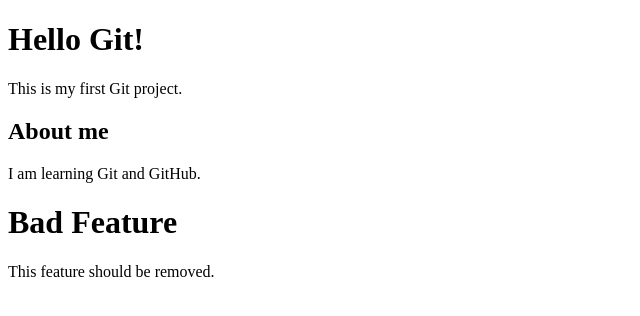
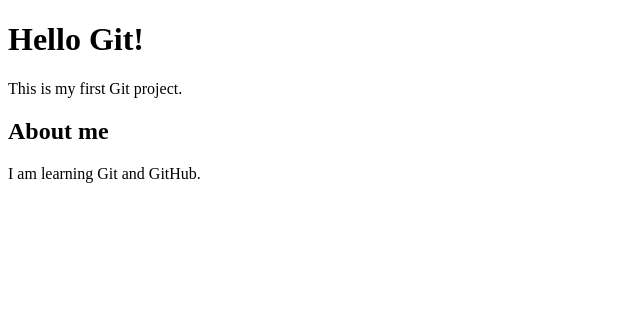
Before and after one commit to spancer669/practicing-git, a plain HTML site: page index.html in a window 1280 px wide. Shown: the whole page, without its empty margins (0-640 px from the left). Drawn offline with Linux system fonts and the light colour scheme.

Commit message:
Remove Bad Feature

```diff
--- a/index.html
+++ b/index.html
@@ -9,7 +9,6 @@
     <p>This is my first Git project.</p>
     <h2>About me</h2>
     <p>I am learning Git and GitHub.</p>
-    <h1>Bad Feature</h1>
-<p>This feature should be removed.</p>
+
 </body>
 </html>
```
